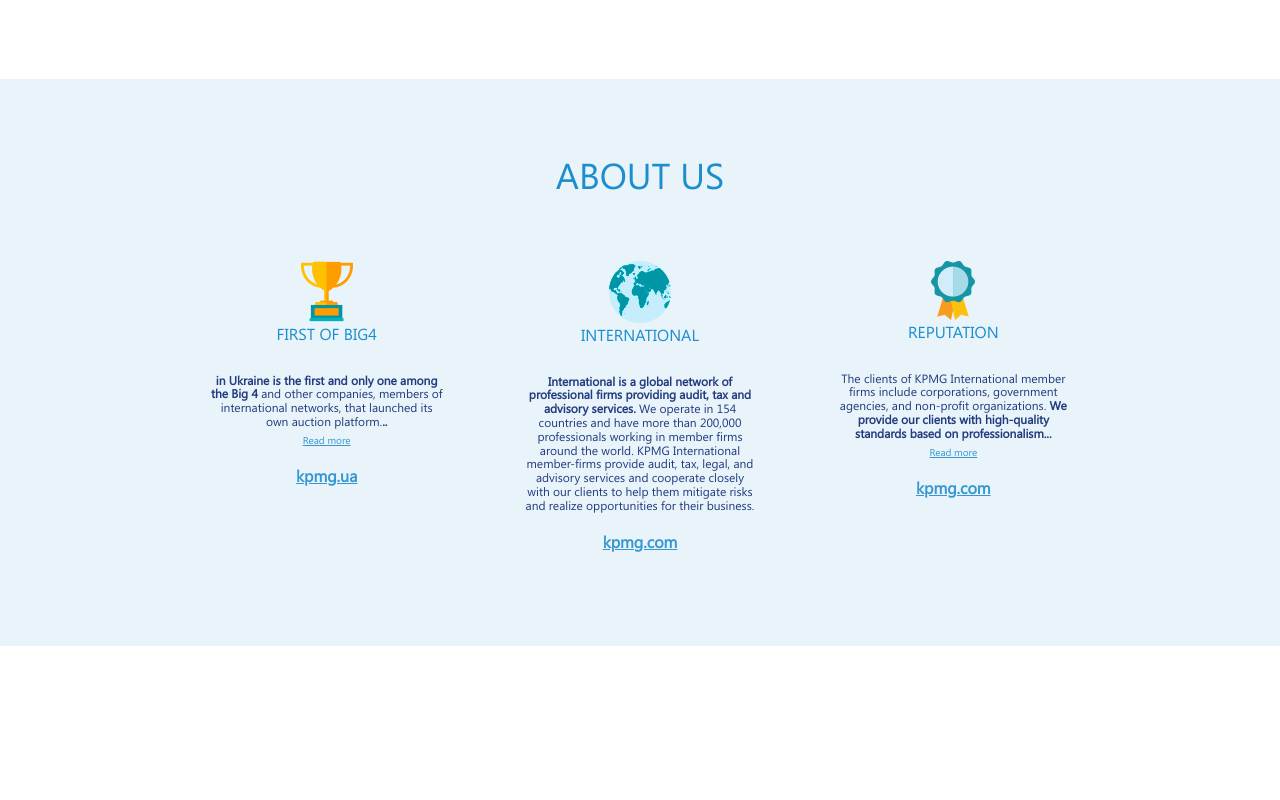
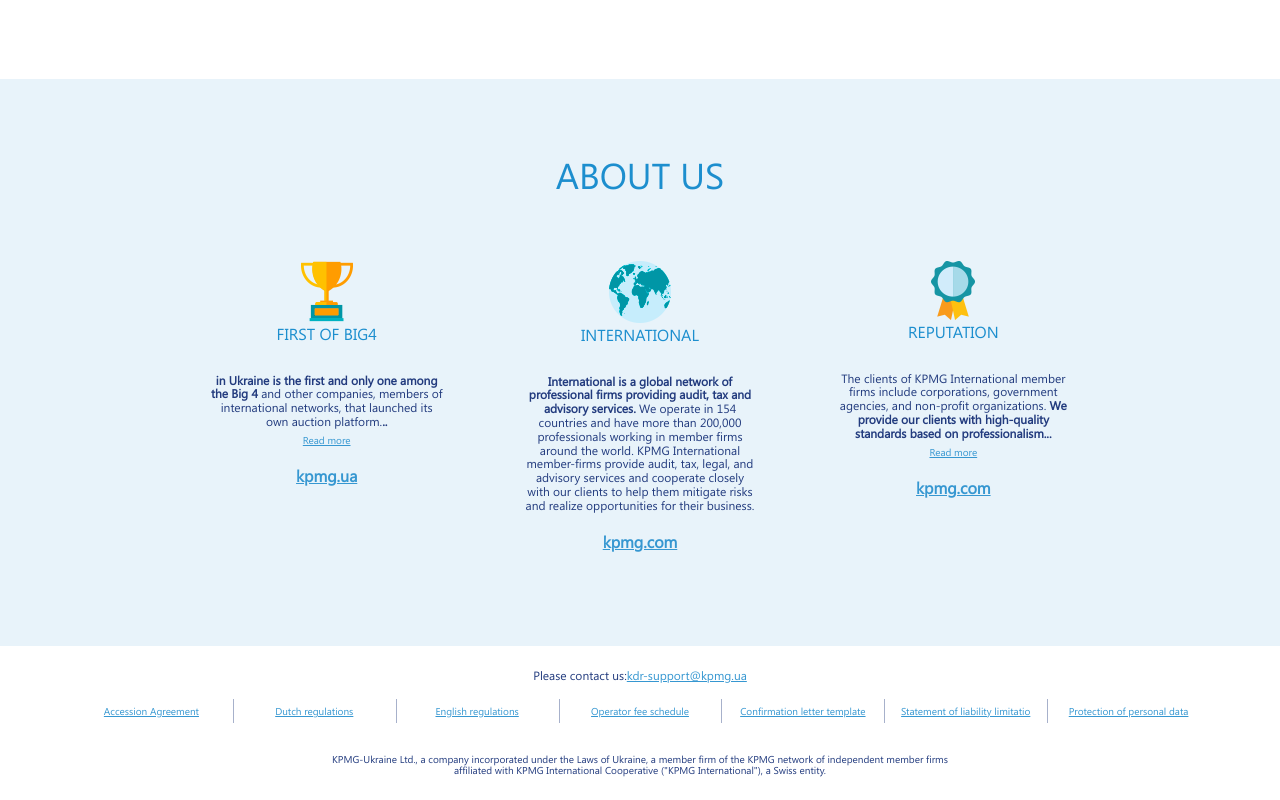
Before and after one commit to SvitlanaTsupryk-jul18/KPMG, a website: page index.html in a window 1280 px wide. Shown: the part 1521-2321 px from the top of the page. Before the commit the page ends 2167 px from the top, so only its background shows below. Drawn offline with nearby package versions, Linux system fonts and the light colour scheme; files whose address does not match are found by name.

Commit message:
add footer

```diff
--- a/index.html
+++ b/index.html
@@ -213,8 +213,27 @@
             </div>
         </div>
     </section>
-    <footer class="footer">
-
+    <footer>
+        <div class="container">
+            <p>Please contact us:<a href="mailto:kdr-support@kpmg.ua">kdr-support@kpmg.ua</a></p>
+            <nav>
+                <ul>
+                    <li><a href="#">Accession Agreement</a></li>
+                    <li><a href="#">Dutch regulations</a></li>
+                    <li><a href="#">English regulations</a></li>
+                    <li><a href="#">Operator fee schedule</a> </li>
+                    <li><a href="#">Confirmation letter template</a></li>
+                    <li><a href="#">Statement of liability limitatio</a></li>
+                    <li><a href="#">Protection of personal data</a></li>
+                </ul>
+            </nav>
+            <div class="footer__bottom">
+                <p>KPMG-Ukraine Ltd., a company incorporated under the Laws of Ukraine, a member firm of the KPMG
+                    network
+                    of independent member firms affiliated with KPMG International Cooperative ("KPMG International"), a
+                    Swiss entity.</p>
+            </div>
+        </div>
     </footer>
 
     <script src="script.js " defer></script>
--- a/sass/_about.scss
+++ b/sass/_about.scss
@@ -37,16 +37,11 @@
         font-weight: bold;
         font-size: 16px;
         padding: 20px;
-        display: inline-block;
-        color: #3697d1;
-        text-decoration: underline;
+        @extend %link;
     }
 }
 
 .read-more {
-    text-decoration: underline;
+    @extend %link;
     font-size: 10px;
-    cursor: pointer;
-    color: #3697d1;
-    display: inline-block;
 }
--- /dev/null
+++ b/sass/_footer.scss
@@ -0,0 +1,58 @@
+footer {
+    padding: 23px;
+    font-size: 12px;
+    text-align: center;
+    color: $text-color;
+
+    p {
+        font-size: 12px;
+        color: $text-color;
+
+        a {
+            @extend %link;
+        }
+
+    }
+
+    ul {
+        display: flex;
+        padding: 0 2rem;
+        justify-content: space-between;
+        padding: 1rem 0;
+
+        li {
+            display: inline-block;
+            width: 100%;
+            padding: 5px 0;
+            position: relative;
+
+            a {
+                @extend %link;
+                font-size: 10px;
+                white-space: nowrap;
+            }
+
+
+            &:not(:first-child)::before {
+                content: "";
+                position: absolute;
+                left: 0px;
+                top: 0px;
+                background-color: #a7b1cb;
+                width: 1px;
+                height: 100%;
+            }
+        }
+    }
+
+}
+
+.footer__bottom {
+    padding-top: 15px;
+    width: 55%;
+    margin: 0 auto;
+
+    p {
+        font-size: 10px;
+    }
+}
--- a/sass/_header.scss
+++ b/sass/_header.scss
@@ -65,6 +65,12 @@
     text-decoration: none;
 }
 
+%link {
+    display: inline-block;
+    text-decoration: underline;
+    cursor: url(../images/icons/mouse-pointer-solid.svg), pointer;
+    color: #3697d1;
+}
 
 body {
     color: $text-color;
--- a/sass/style.scss
+++ b/sass/style.scss
@@ -2,3 +2,4 @@
 @import 'hero';
 @import 'offer';
 @import 'about';
+@import 'footer';
```
Also changed, not shown: css/style.css, dist/script.js.
